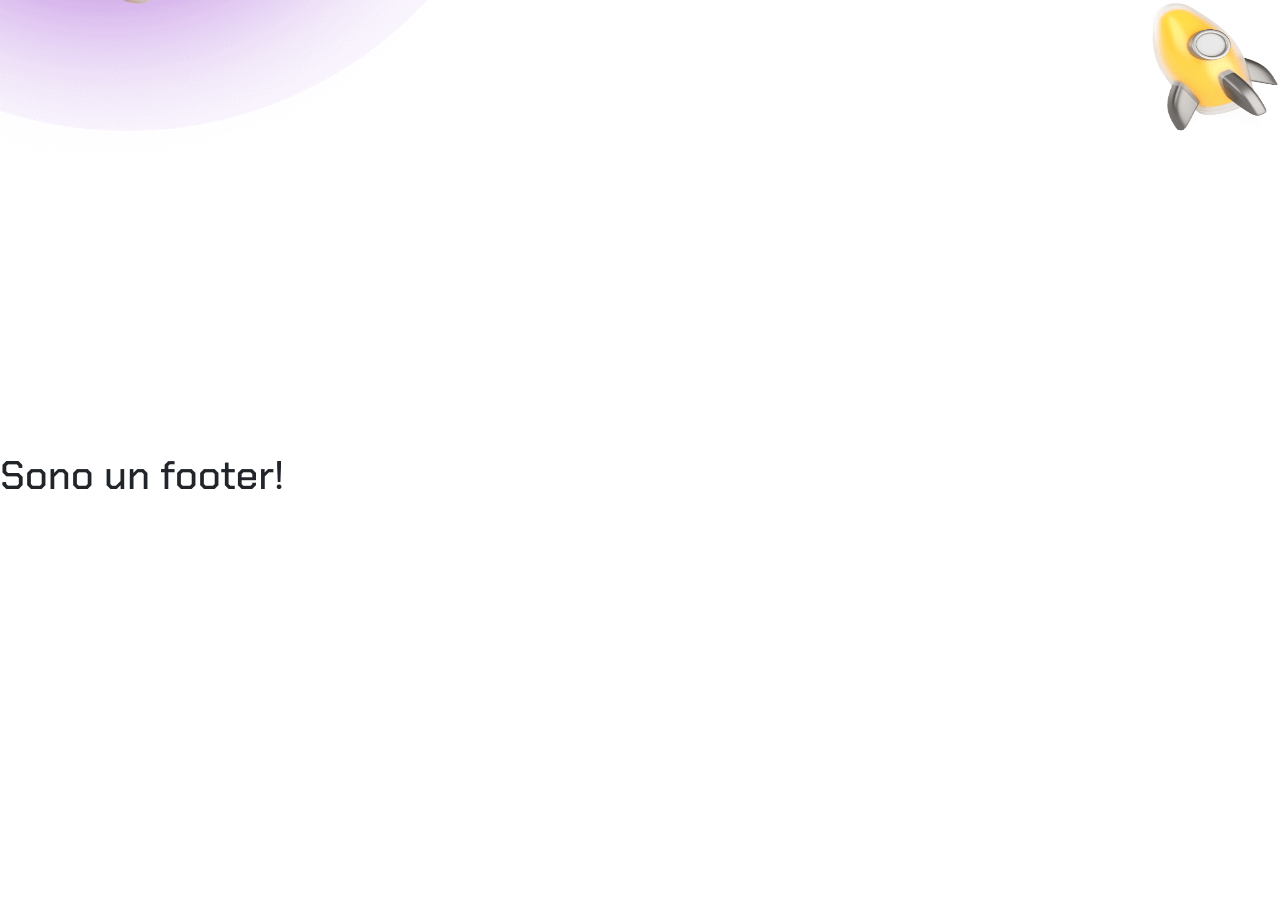
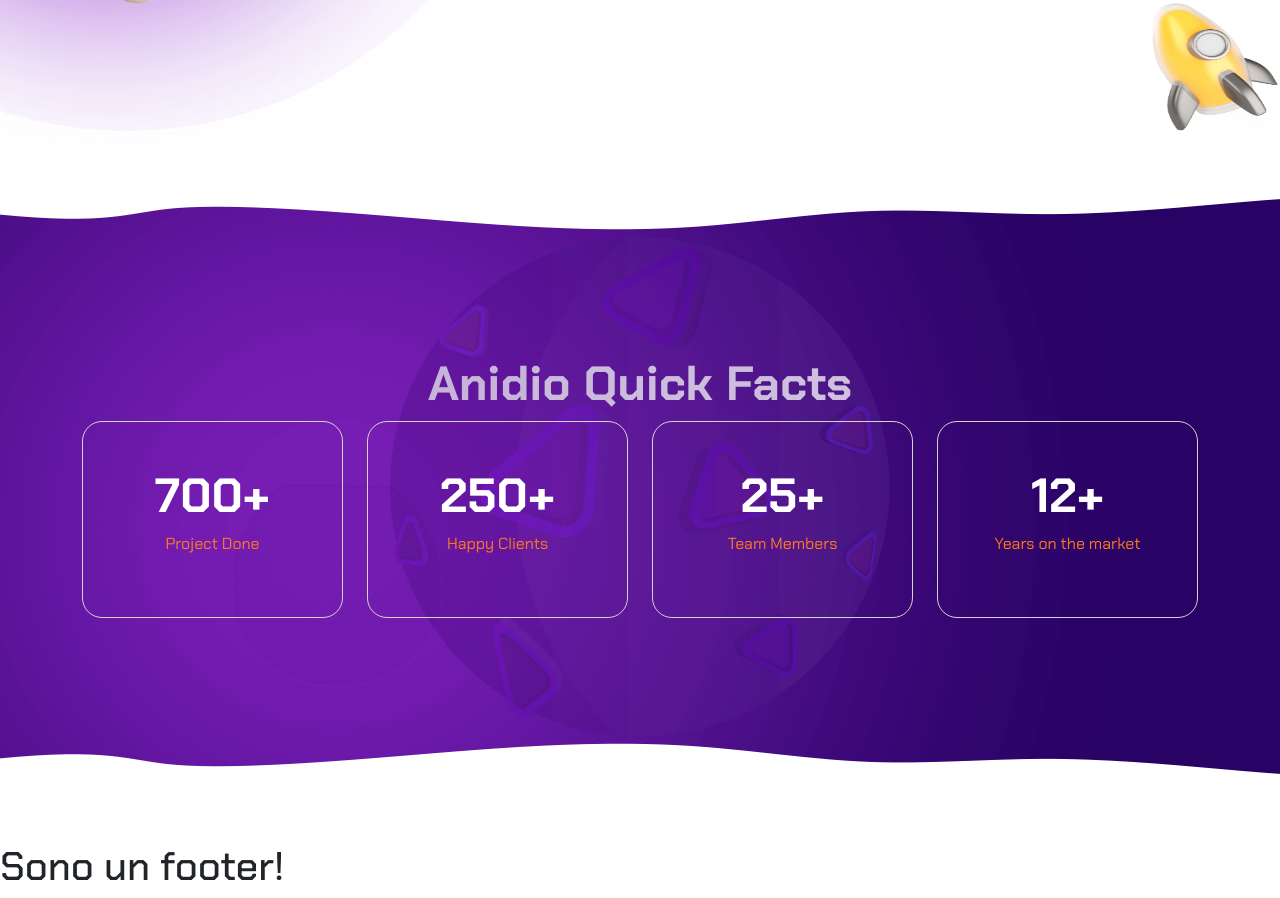
Before and after one commit to EugeniuPopescu/proj-html-vuejs, a Vue app: page / in a window 1280 px wide. Shown: the part 1740-2638 px from the top of the page. Before the commit the page ends 2247 px from the top, so only its background shows below. Built offline with nearby package versions, Linux system fonts and the light colour scheme.

Commit message:
perf: add AppCount component

```diff
--- a/src/components/AppAnimation.vue
+++ b/src/components/AppAnimation.vue
@@ -91,6 +91,7 @@ export default {
 <style scoped>
 .wrapper {
     padding: 10rem 0;
+    margin: 2rem 0;
 }
 
 h5 {
--- a/src/components/AppCount.vue
+++ b/src/components/AppCount.vue
@@ -13,20 +13,121 @@ export default {
 
 <template>
     <div class="wrapper position-relative">
+        <!-- top shape -->
+        <div class="top-shape">
+            <img src="/public/assets/shape-top.png" alt="">
+        </div>
+
         <div class="container">
+            <div class="text-center">
+                <h2>Anidio Quick Facts</h2>
+            </div>
             <div class="row">
+                <div class="col-3">
+                    <div class="box">
+                        <h2>700+</h2>
+                        <p>Project Done</p>
+                    </div>
+                </div>
 
+                <div class="col-3">
+                    <div class="box">
+                        <h2>250+</h2>
+                        <p>Happy Clients</p>
+                    </div>
+                </div>
+
+                <div class="col-3">
+                    <div class="box">
+                        <h2>25+</h2>
+                        <p>Team Members</p>
+                    </div>
+                </div>
+
+                <div class="col-3">
+                    <div class="box">
+                        <h2>12+</h2>
+                        <p>Years on the market</p>
+                    </div>
+                </div>
             </div>
         </div>
 
+        <!-- globe -->
+        <div class="globe">
+            <img src="/public/assets/globe.png" alt="">
+        </div>
 
+        <!-- top shape -->
+        <div class="bottom-shape">
+            <img src="/public/assets/shape-bottom.png" alt="">
+        </div>
     </div>
 </template>
 
 <style scoped>
 .wrapper {
+    margin: 4rem 0;
     padding: 10rem 0;
+    background: url("/public/assets/counter-bg.png");
+    background-size: cover;
+    position: relative;
+    overflow: hidden;
 }
 
+.top-shape {
+    position: absolute;
+    top: 0;
+    left: 0;
+    width: 100%;
+    z-index: 2;
+    overflow: hidden;
+}
 
+.bottom-shape {
+    position: absolute;
+    bottom: 0;
+    left: 0;
+    z-index: 2;
+    width: 100%;
+    overflow: hidden;
+}
+
+.globe {
+    position: absolute;
+    left: 50%;
+    top: 50%;
+    max-width: 500px;
+    height: 500px;
+    animation: coun 30s linear infinite;
+    animation-delay: 0.3s;
+    overflow: hidden;
+    transform: translate(-50%, -50%);
+}
+
+.globe img {
+  width: 100%;
+  height: 100%;
+  object-fit: contain;
+}
+
+h2 {
+    font-size: 3rem;
+    font-weight: 700;
+    color: #fff;
+}
+
+.box {
+    text-align: center;
+    border: 1px solid lightgray;
+    border-radius: 20px;
+    padding: 45px 20px;
+    position: relative;
+    transition: all 0.3s;
+    z-index: 9;
+}
+
+p {
+    color: #ff7a1f;
+}
 </style>
```
Also changed, not shown: z-text.txt.
